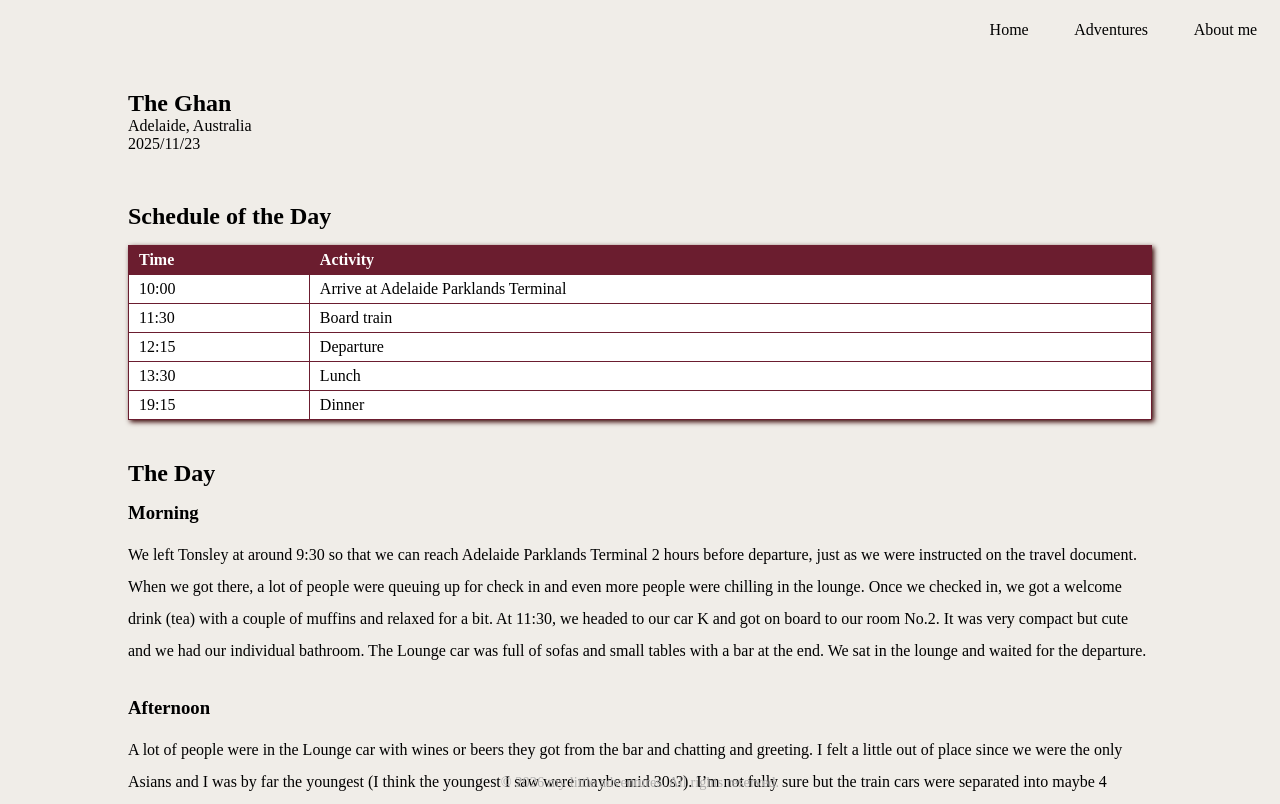
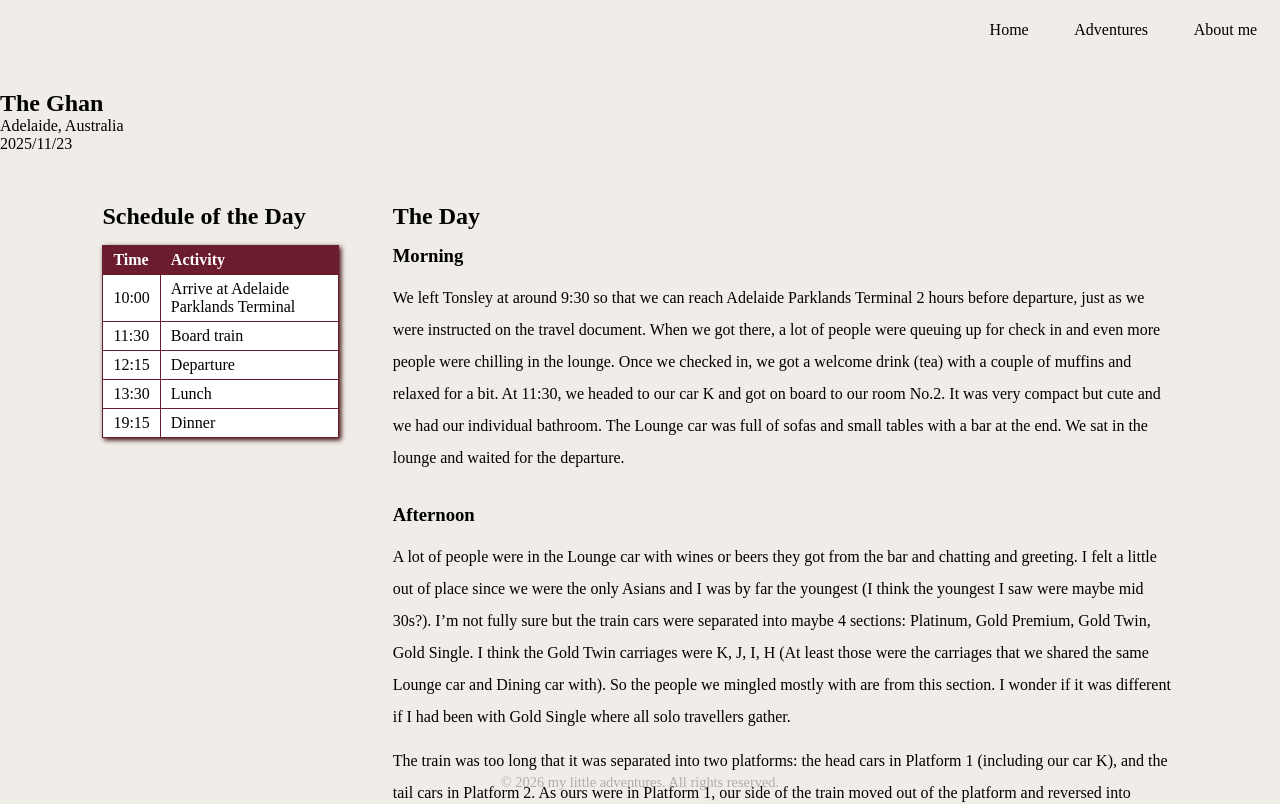
Before and after one commit to ayanomk/blog, a React app: page /blog in a window 1280 px wide. Shown: the top 804 px of the page. Built offline with nearby package versions, Linux system fonts and the light colour scheme; the HTML template or start-up script is replaced by a standard one.

Commit message:
Create basic blog layout for texts and table

```diff
--- a/src/pages/Blog.css
+++ b/src/pages/Blog.css
@@ -2,32 +2,34 @@
 * {
     margin: 0;
     padding: 0;
+    box-sizing: border-box;
 }
 
 .blog {
-    /* navbar padding */
-    /* footer padding? */
-    padding: calc(60px * 1.5) 10% 50px;
+    /* navbar padding & footer padding?*/
+    padding: calc(60px * 1.5) 0px 50px;
 
-    /* height: calc(100vh - (60px * 1.5) - 35px ); */
     background-color: #f0ede8;
-    /* display: flex;
-    align-items: center;
-    flex-direction: column; */
 }
 header {
     margin-bottom: 50px;
 }
 main {
-    /* width: 100%;
-    height: 100%; */
     display: flex;
-    flex-direction: column;
+    flex-direction: row;
+    justify-content: space-between;
+    padding: 0px 8%;
 }
-main section {
+.info {
+    width: 22%;
+}
+.content {
+    width: 73%;
+}
+main section, main aside {
     margin-bottom: 40px;
 }
-main section h2 {
+main h2 {
     margin-bottom: 15px;
 }
 main section .subsection {
@@ -59,3 +61,18 @@
     padding: 5px 10px;
     text-align: left;
 }
+
+
+/* smartphone */
+@media (max-width: 992px) {
+    main {
+        flex-direction: column;
+        padding: 0px 10%;
+    }
+    .info {
+        width: 100%;
+    }
+    .content {
+        width: 100%;
+    }
+}
--- a/src/pages/Blog.jsx
+++ b/src/pages/Blog.jsx
@@ -14,7 +14,11 @@
         date: 23,
         sections: [
             {
-                section: "Schedule of the Day",
+                section: "Information",
+                sectionType: "info",
+                subsections: [
+                    {
+                        title: "Schedule of the Day",
                         blocks: [
                             {
                                 type: "table",
@@ -28,9 +32,12 @@
                                 ]
                             }
                         ]
+                    }
+                ]
             },
             {
                 section: "The Day",
+                sectionType: "content",
                 subsections: [
                     {
                         title: "Morning",
@@ -89,6 +96,38 @@
     }
 ]
 
+// Create HTML
+const htmlRenderer = (block, blockIdx) => {
+    switch (block.type) {
+        case "table":
+            return (
+                <table key={blockIdx}>
+                    <thead>
+                        <tr>
+                            {block.headers.map((el, elIdx) => (
+                                <th key={elIdx}>{el}</th>
+                            ))}
+                        </tr>
+                    </thead>
+                    <tbody>
+                        {block.rows.map((row, rowIdx) => (
+                            <tr key={rowIdx}>
+                                {row.map((el, cellIdx) => (
+                                    <td key={cellIdx}>{el}</td>
+                                ))}
+                            </tr>
+                        ))}
+                    </tbody>
+                </table>
+            )
+        case "text":
+            return <p key={blockIdx}>{block.content}</p>
+        default:
+            return null
+    }
+}
+
+// JSX
 function Blog() {
     return (
         <article className="blog">
@@ -99,43 +138,41 @@
             </header>
 
             <main>
-                {trips[0].sections.map((section) => (
-                    <section>
+                {trips[0].sections.map((section, idx) => {
+                    // left side info panel
+                    if (section.sectionType == "info") {
+                        return (
+                        <aside className={section.sectionType} key={idx}>
+                            {section.subsections && section.subsections.map((sub, subIdx) => {
+                                return (
+                                    <div key={subIdx}>
+                                        <h2>{sub.title}</h2>
+                                        {sub.blocks.map((block, blockIdx) => {
+                                            return htmlRenderer(block, blockIdx);
+                                        })}
+                                    </div>
+                                )
+                            })}
+                        </aside>
+                        )
+
+                    // main content
+                    } else if (section.sectionType == "content") {
+                        return (
+                            <section className={section.sectionType} key={idx}>
                                 <h2>{section.section}</h2>
-                        {section.blocks && section.blocks.map((block) => {
-                            switch (block.type) {
-                                case "table":
-                                    return <table>
-                                        <tr>
-                                            {block.headers.map((el) => (
-                                                <th>{el}</th>
-                                            ))}
-                                        </tr>
-                                        {block.rows.map((row) => (
-                                            <tr>
-                                                {row.map((el) => (
-                                                    <td>{el}</td>
-                                                ))}
-                                            </tr>
-                                        ))}
-                                    </table>
-                            }
-                        })}
-                        {section.subsections && section.subsections.map((sub) => (
-                            <div className='subsection'>
+                                {section.subsections && section.subsections.map((sub, subIdx) => (
+                                    <div className='subsection' key={subIdx}>
                                         <h3>{sub.title}</h3>
-                                {sub.blocks.map((block) => {
-                                    switch (block.type) {
-                                        case "text":
-                                            return <p>{block.content}</p>
-                                        default:
-                                            return null
-                                    }
+                                        {sub.blocks.map((block, blockIdx) => {
+                                            return htmlRenderer(block, blockIdx);
                                         })}
                                     </div>
                                 ))}
                             </section>
-                ))}
+                        )
+                    }
+                })}
             </main>
         </article>
     )
```
Lines whose indentation alone changed are shown as unchanged.
